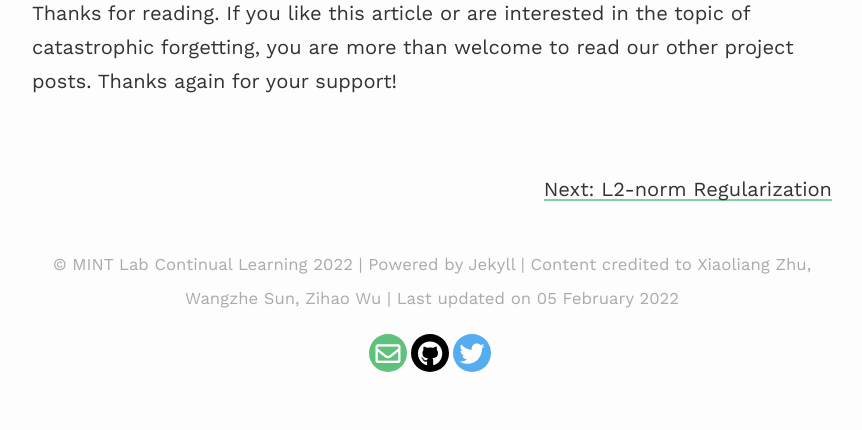
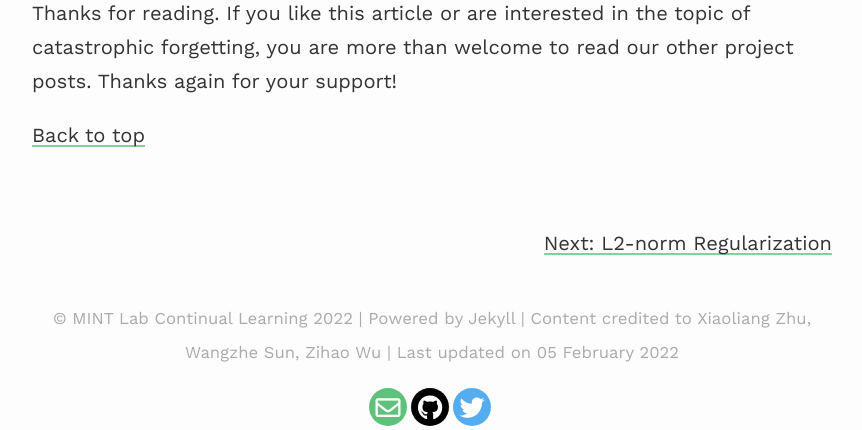
Before and after one commit to zxllxz2/continual_learning, a Jekyll site: the page built from docs/_projects/1_project.md, in a window 1280 px wide and 900 px high, scrolled down 7067 px, cut to the strip 470-900 px from the top of the window. Shown: the whole strip, without its empty margins (208-1070 px from the left). Built offline with Jekyll 4.4.1, drawn with Linux system fonts in a browser that asks for light colours; nearby versions of some CDN libraries; before the commit the page ends 7913 px from its top, so only the background shows below that.

Commit message:
test back to top funct

```diff
--- a/docs/_projects/1_project.md
+++ b/docs/_projects/1_project.md
@@ -100,8 +100,9 @@ Luckily, some studies invented other methods to alleviate catastrophic forgettin
 
 Thanks for reading. If you like this article or are interested in the topic of catastrophic forgetting, you are more than welcome to read our other project posts. Thanks again for your support!
 
+<a href="#top">Back to top</a>
 
 <br>
 <p style="text-align:right">
-  <a href="./2_project">Next: L2-norm Regularization</a>
+  <a href="../2_project">Next: L2-norm Regularization</a>
 </p>
```
